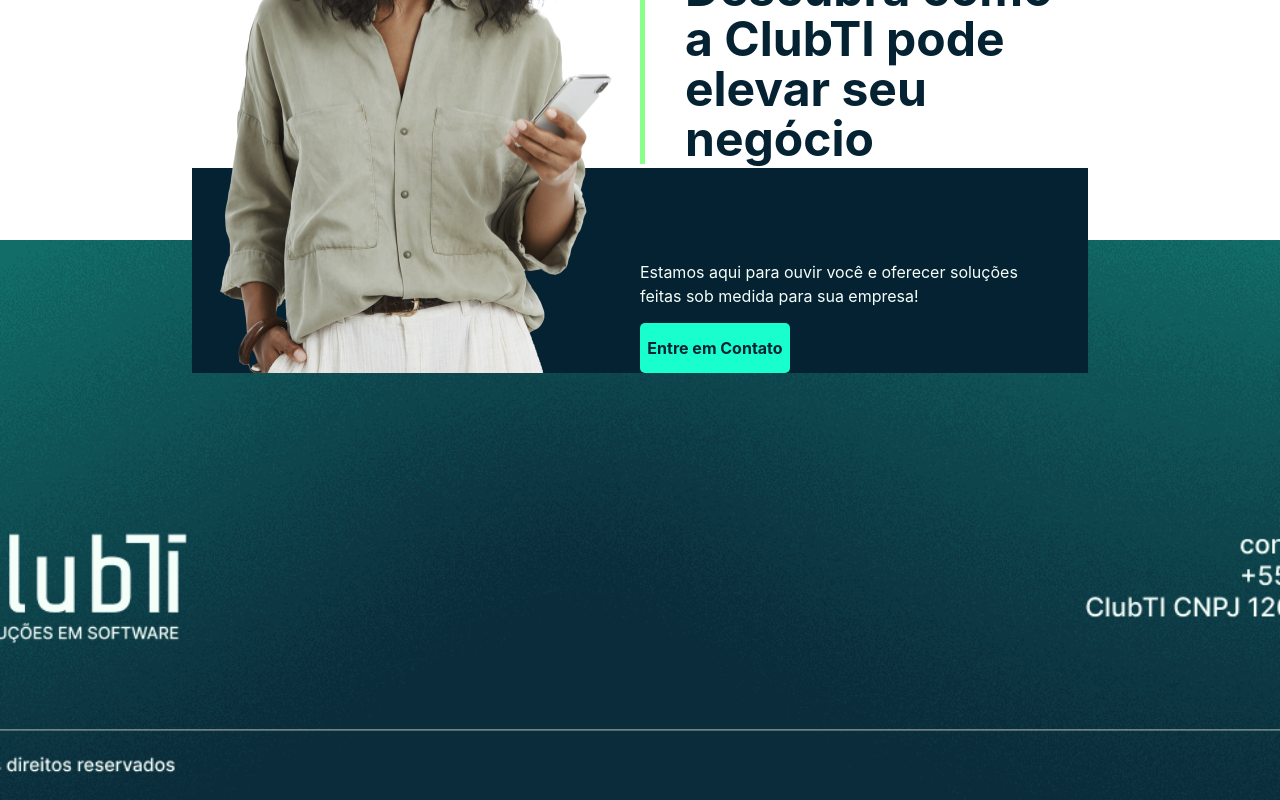
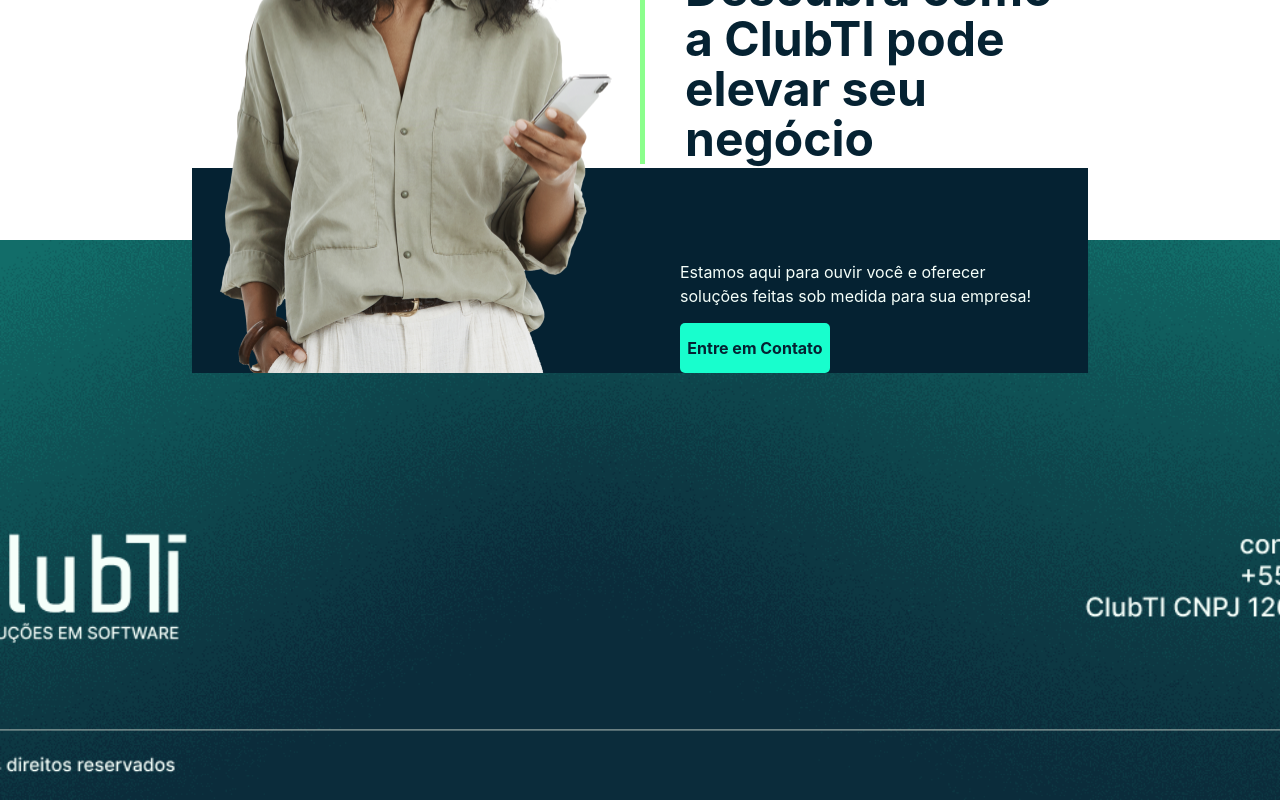
Before and after one commit to kauaumnougueira/site_clubti, a React (Create React App) app: page / in a window 1280 px wide. Shown: the part 5153-5953 px from the top of the page. Built offline with nearby package versions, Linux system fonts and the light colour scheme.

Commit message:
teste deploy 3

```diff
--- a/src/components/layout/Footer.tsx
+++ b/src/components/layout/Footer.tsx
@@ -31,7 +31,7 @@ const Footer = () => {
                     </B.StartText>
 
                     {/* Nova div para o texto adicional */}
-                    <div className="mt-8 md:mt-24 2xl:mt-40 md:pr-10 text-center md:text-left mt-10">
+                    <div className="mt-8 md:mt-24 2xl:mt-40 md:pr-10 text-center md:text-left mt-20 px-10">
                         <S.Neutra1Text className="mb-5">
                             Estamos aqui para ouvir você e oferecer soluções feitas sob medida para sua empresa!
                         </S.Neutra1Text>
```
